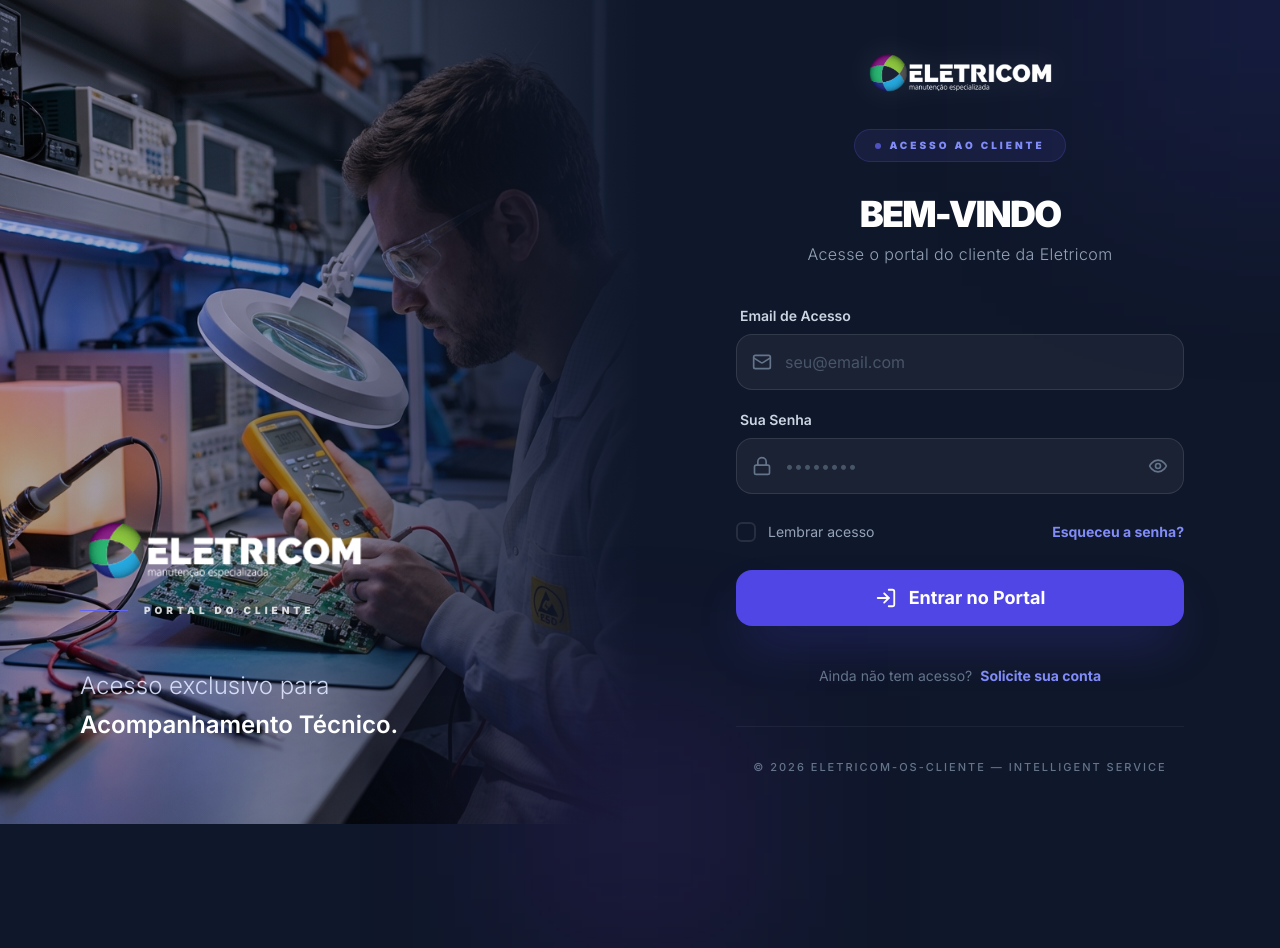
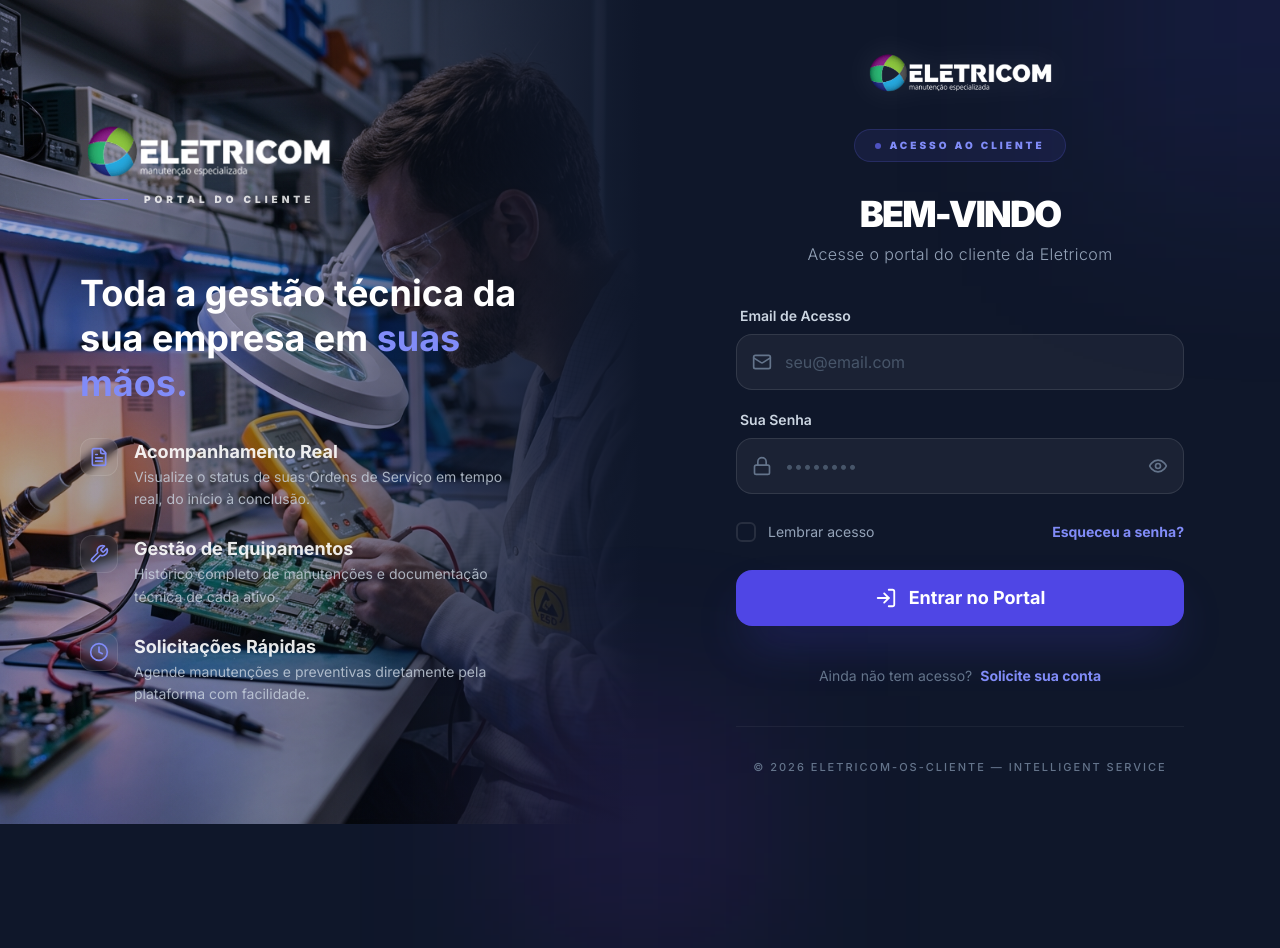
Before and after one commit to Helgonhc/chameiapp-portal, a Next.js app: page /login in a window 1280 px wide. Shown: the top 948 px of the page. Built offline with nearby package versions, Linux system fonts and the light colour scheme; no server answers.

Commit message:
style: restore feature list with premium styling in client login

```diff
--- a/app/login/page.tsx
+++ b/app/login/page.tsx
@@ -112,14 +112,15 @@ export default function LoginPage() {
         <div className="absolute inset-0 bg-indigo-900/40 mix-blend-multiply" />
         <div className="absolute inset-0 bg-gradient-to-r from-transparent via-[#0f172a]/20 to-[#0f172a]" />
 
-        {/* Conteúdo sobre a imagem - Minimalista e Profissional */}
-        <div className="relative z-10 flex flex-col justify-end p-20 text-white h-full">
-          <div className="max-w-md">
-            <div className="flex flex-col mb-12">
+        {/* Conteúdo sobre a imagem - Estilo Premium com Informações */}
+        <div className="relative z-10 flex flex-col justify-center p-20 text-white h-full">
+          <div className="max-w-md space-y-12">
+            <div className="flex flex-col space-y-4">
+              <div className="flex flex-col mb-4">
                 <img
                   src="/logo-official.png"
                   alt="Eletricom-OS"
-                className="w-72 h-auto object-contain mb-4 drop-shadow-[0_0_15px_rgba(255,255,255,0.2)]"
+                  className="w-64 h-auto object-contain mb-2 drop-shadow-[0_0_15px_rgba(255,255,255,0.2)]"
                 />
                 <div className="flex items-center gap-4">
                   <div className="w-12 h-px bg-indigo-500" />
@@ -128,11 +129,45 @@ export default function LoginPage() {
                   </span>
                 </div>
               </div>
+            </div>
 
-            <p className="text-2xl text-indigo-100/90 leading-relaxed font-light">
-              Acesso exclusivo para <br />
-              <span className="font-semibold text-white">Acompanhamento Técnico.</span>
-            </p>
+            <div className="space-y-8">
+              <h3 className="text-4xl font-bold leading-tight">
+                Toda a gestão técnica da sua empresa em <span className="text-indigo-400">suas mãos.</span>
+              </h3>
+
+              <div className="space-y-6">
+                <div className="flex gap-4 items-start group">
+                  <div className="p-2 bg-white/5 border border-white/10 rounded-xl group-hover:bg-indigo-500/20 transition-colors backdrop-blur-sm">
+                    <FileText className="w-5 h-5 text-indigo-400" />
+                  </div>
+                  <div>
+                    <h4 className="font-bold text-lg text-white/90">Acompanhamento Real</h4>
+                    <p className="text-slate-300/80 text-sm leading-relaxed">Visualize o status de suas Ordens de Serviço em tempo real, do início à conclusão.</p>
+                  </div>
+                </div>
+
+                <div className="flex gap-4 items-start group">
+                  <div className="p-2 bg-white/5 border border-white/10 rounded-xl group-hover:bg-indigo-500/20 transition-colors backdrop-blur-sm">
+                    <Wrench className="w-5 h-5 text-indigo-400" />
+                  </div>
+                  <div>
+                    <h4 className="font-bold text-lg text-white/90">Gestão de Equipamentos</h4>
+                    <p className="text-slate-300/80 text-sm leading-relaxed">Histórico completo de manutenções e documentação técnica de cada ativo.</p>
+                  </div>
+                </div>
+
+                <div className="flex gap-4 items-start group">
+                  <div className="p-2 bg-white/5 border border-white/10 rounded-xl group-hover:bg-indigo-500/20 transition-colors backdrop-blur-sm">
+                    <Clock className="w-5 h-5 text-indigo-400" />
+                  </div>
+                  <div>
+                    <h4 className="font-bold text-lg text-white/90">Solicitações Rápidas</h4>
+                    <p className="text-slate-300/80 text-sm leading-relaxed">Agende manutenções e preventivas diretamente pela plataforma com facilidade.</p>
+                  </div>
+                </div>
+              </div>
+            </div>
           </div>
         </div>
       </div>
```
Lines whose indentation alone changed are shown as unchanged.
